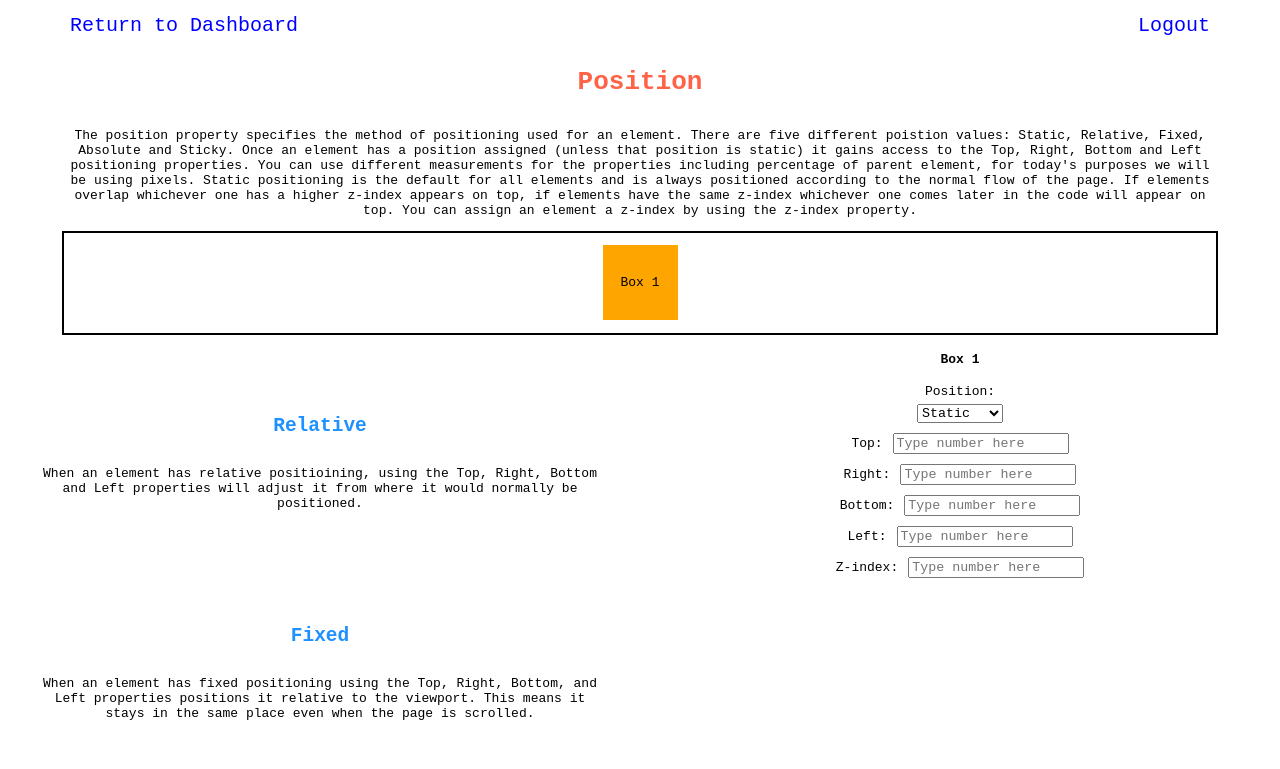
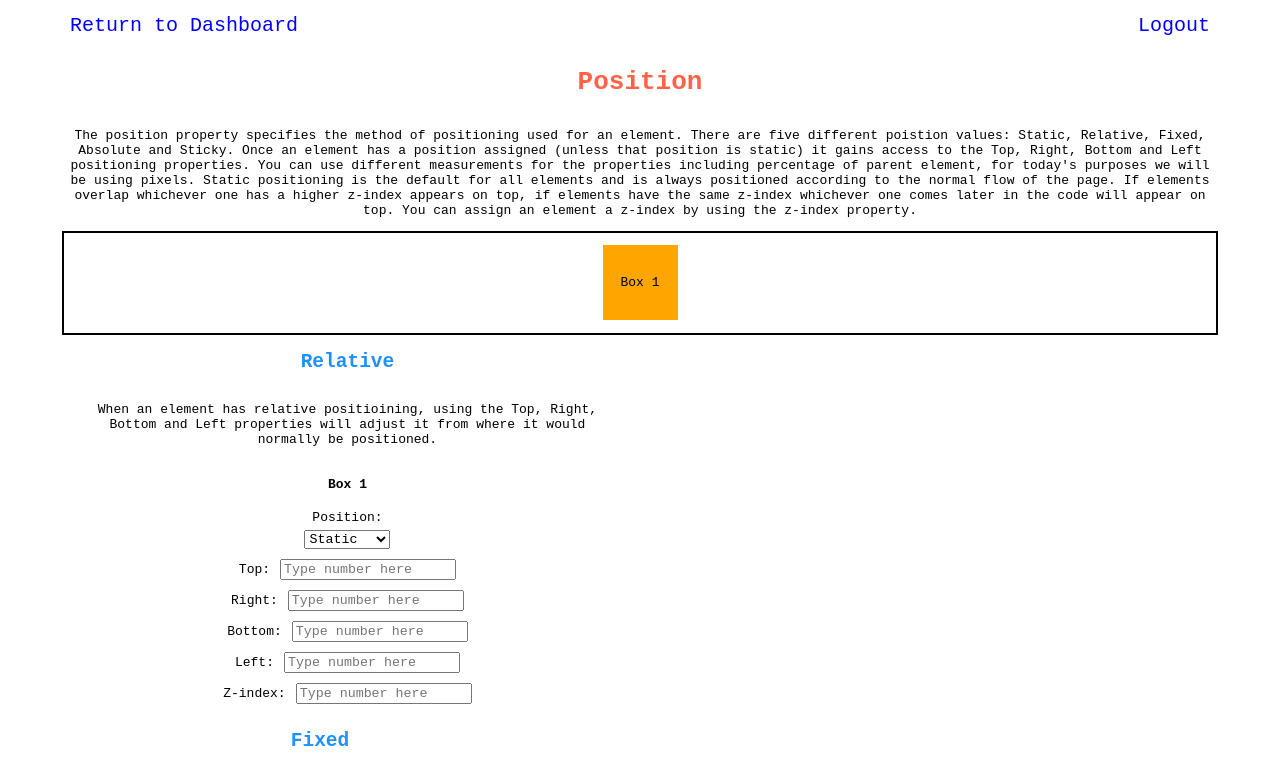
Before and after one commit to paulbrooks646/competencies, a React (Create React App) app: page /#/Position in a window 1280 px wide. Shown: the top 769 px of the page. Built offline with nearby package versions, Linux system fonts and the light colour scheme; what redux-promise-middleware would draw is missing.

Commit message:
position changes

```diff
--- a/src/Components/Position/Position.js
+++ b/src/Components/Position/Position.js
@@ -70,7 +70,7 @@ export default function Position() {
             Box 1
           </div>
         </div>
-        <div className="position-properties" style={{ width: "100%", display: "flex", marginBottom: "20px" }}>
+        <div className="position-properties">
           <div
             style={{
               width: "50%",
--- a/src/Components/Position/Position.scss
+++ b/src/Components/Position/Position.scss
@@ -31,7 +31,9 @@
             }
 
             .position-properties {
-
+                width: 100%;
+                display: flex;
+                margin-bottom: 20px;
             }
         }
     }
```
